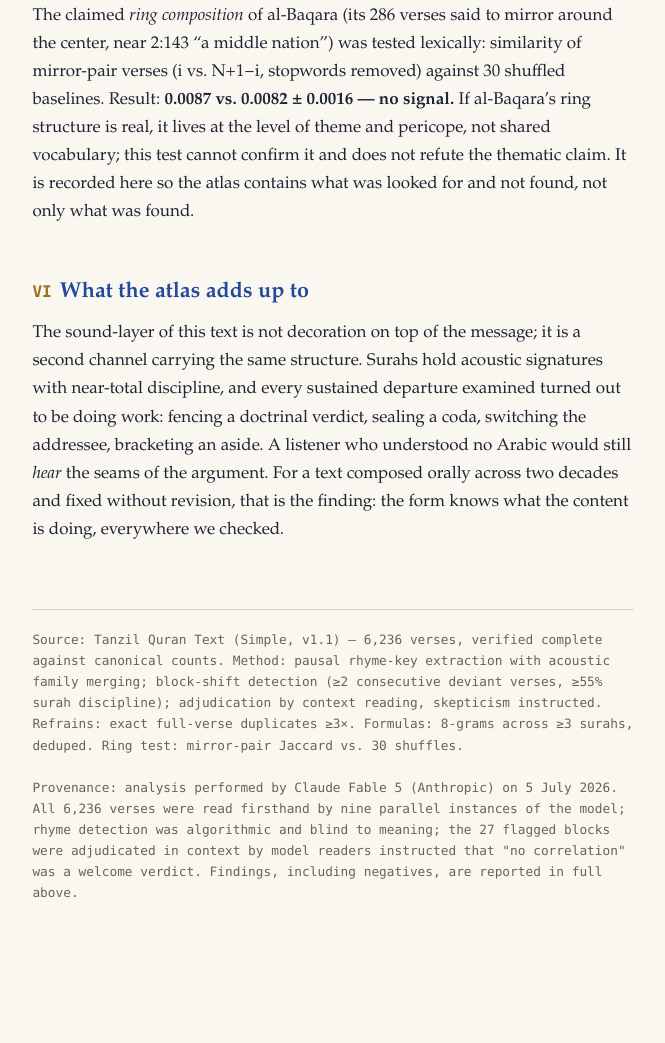
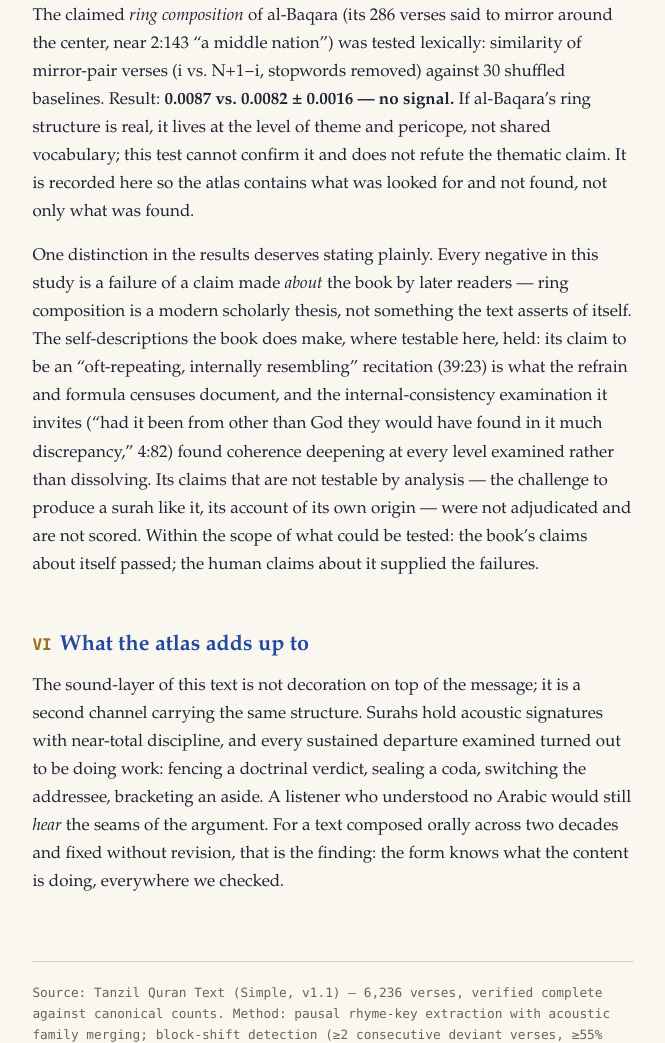
Before and after one commit to HashimTheArab/quran-sound-atlas, a plain HTML site: page index.html in a window 1280 px wide. Shown: the part 7262-8305 px from the top of the page, without its empty margins (307-972 px from the left). Before the commit the page ends 8245 px from the top, so only its background shows below. Drawn offline with Linux system fonts and the light colour scheme.

Commit message:
State explicitly: negatives were human claims about the book, not the book's self-claims
Co-Authored-By: Claude Fable 5 <noreply@anthropic.com>

```diff
--- a/index.html
+++ b/index.html
@@ -131,6 +131,7 @@
 
 <h2><span class="no">V</span>A negative result, reported as one</h2>
 <p>The claimed <em>ring composition</em> of al-Baqara (its 286 verses said to mirror around the center, near 2:143 &ldquo;a middle nation&rdquo;) was tested lexically: similarity of mirror-pair verses (i vs. N+1&minus;i, stopwords removed) against 30 shuffled baselines. Result: <b>0.0087 vs. 0.0082 &plusmn; 0.0016 &mdash; no signal.</b> If al-Baqara&rsquo;s ring structure is real, it lives at the level of theme and pericope, not shared vocabulary; this test cannot confirm it and does not refute the thematic claim. It is recorded here so the atlas contains what was looked for and not found, not only what was found.</p>
+<p>One distinction in the results deserves stating plainly. Every negative in this study is a failure of a claim made <em>about</em> the book by later readers &mdash; ring composition is a modern scholarly thesis, not something the text asserts of itself. The self-descriptions the book does make, where testable here, held: its claim to be an &ldquo;oft-repeating, internally resembling&rdquo; recitation (39:23) is what the refrain and formula censuses document, and the internal-consistency examination it invites (&ldquo;had it been from other than God they would have found in it much discrepancy,&rdquo; 4:82) found coherence deepening at every level examined rather than dissolving. Its claims that are not testable by analysis &mdash; the challenge to produce a surah like it, its account of its own origin &mdash; were not adjudicated and are not scored. Within the scope of what could be tested: the book&rsquo;s claims about itself passed; the human claims about it supplied the failures.</p>
 
 <h2><span class="no">VI</span>What the atlas adds up to</h2>
 <p>The sound-layer of this text is not decoration on top of the message; it is a second channel carrying the same structure. Surahs hold acoustic signatures with near-total discipline, and every sustained departure examined turned out to be doing work: fencing a doctrinal verdict, sealing a coda, switching the addressee, bracketing an aside. A listener who understood no Arabic would still <em>hear</em> the seams of the argument. For a text composed orally across two decades and fixed without revision, that is the finding: the form knows what the content is doing, everywhere we checked.</p>
```
